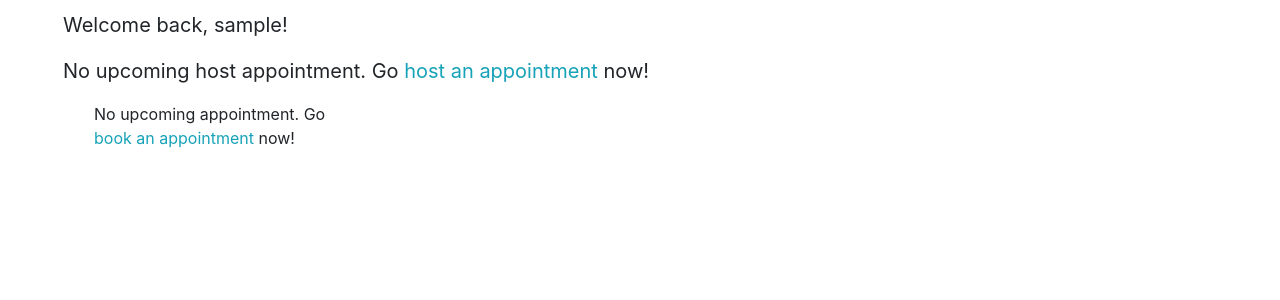
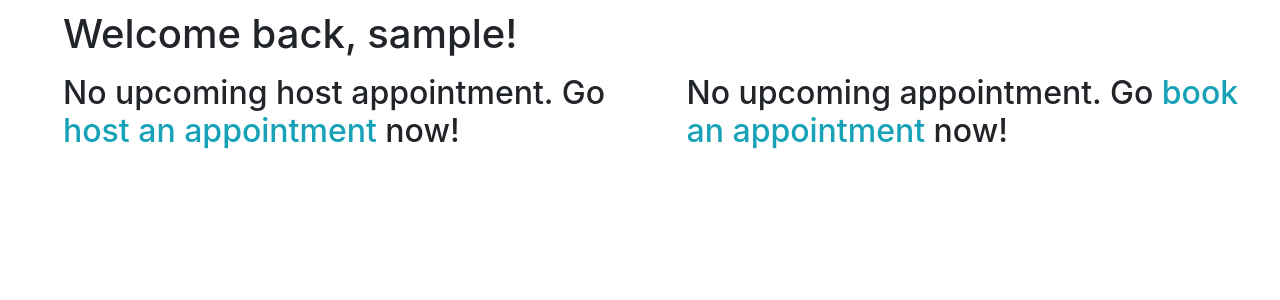
Before and after one commit to Asuka-neko/MeetCIT, a Django app: page /profile/ in a window 1280 px wide; the page is wider, and only the part inside the window is pictured. Shown: the part 62-362 px from the top of that part. Run offline with Django 4.2, Linux system fonts and the light colour scheme; the visitor is signed in with stand-in values (Sample User, id 1); data comes from the database, SQL or seed files in the repository; data that the repository does not hold is empty; some libraries are stand-ins or nearby versions.

Commit message:
Update profile.html

```diff
--- a/MeetCIT/cal/templates/cal/profile.html
+++ b/MeetCIT/cal/templates/cal/profile.html
@@ -1,14 +1,14 @@
 {% extends 'cal/base.html' %}
 
 {% block content %}
-<p class='col ml-5'>
+<h1 class='col ml-5'>
     Welcome back, {{user}}!
-</p>
+</h1>
 
 <div class="row ml-5 mt-3">
 <div class="col-sm-6">
     {% if host_event_upcoming %}
-    <p>Upcoming host appointments:</p>
+    <h2>Upcoming host appointments:</h2>
         {% for query in host_event_upcoming %}
         {% if query.mentee %}
     <div class="card mt-4 w-50 text-center" style="width: 18rem;">
@@ -34,13 +34,13 @@
 
 
     {% else %}
-    <p>No upcoming host appointment. Go <a href="{% url 'cal:event_new' %}">host an appointment</a> now!
-    </p>
+    <h2>No upcoming host appointment. Go <a href="{% url 'cal:event_new' %}">host an appointment</a> now!
+    </h2>
 
     {% endif %}
 
     {% if host_event_expired %}
-        <p>Past host appointments:</p>
+        <h2>Past host appointments:</h2>
             {% for query in host_event_expired %}
             {% if query.mentee %}
         <div class="card mt-4 w-50 text-center" style="width: 18rem;">
@@ -61,44 +61,41 @@
             {% endif %}
             {% endfor %}
     {% endif %}
+</div>
 
 
 <div class="col-sm-6">
     {% if user_event_upcoming %}
-    <div class='ml-3'>Upcoming appointments:</div>
-    <div>
-        <ul>
-            {% for query in user_event_upcoming %}
-            <li>
-                <p class='ml-3'>Host name: {{query.mentor}}</p>
-                <p class='ml-3'>Start time: {{query.start_time}}</p>
-                <p class='ml-3'>Start time: {{query.end_time}}</p>
-                <p class='ml-3'>Zoom link: {{query.zoom_link}}</p>
-                <a class="btn btn-info left" href="{% url 'cal:cancelsuccess' query.pk %}"> Cancel Appointment </a>
-            </li>
-            {% endfor %}
-        </ul>
-    </div>
+    <h2>Upcoming appointments:</h2>
+        {% for query in user_event_upcoming %}
+        <div class="card mt-4 w-50 text-center" style="width: 18rem;">
+            <div class="card-body">
+            <p class="card-title title">Host name: {{query.mentor}}</p>
+            <p class="card-text text-muted">Start time: {{query.start_time}}</p>
+            <p class="card-text text-muted">End time: {{query.end_time}}</p>
+            <p class="card-text">Zoom link: {{query.zoom_link}}</p>
+            <a class="btn btn-info" href="{% url 'cal:cancelsuccess' query.pk %}"> Cancel Appointment </a>
+            </div>
+        </div>
+        {% endfor %}
 
     {% else %}
-    <div class='ml-3'>No upcoming appointment. Go <a href="{% url 'cal:catalogue' %}">book an appointment</a> now!
-    </div>
+    <h2>No upcoming appointment. Go <a href="{% url 'cal:catalogue' %}">book an appointment</a> now!
+    </h2>
 
     {% endif %}
 
     {% if user_event_expired %}
-    <div class='ml-3'>Past appointments:</div>
-    <div>
-        <ul>
-            {% for query in user_event_expired %}
-            <li>
-                <p class='ml-3'>Host name: {{query.mentor}}</p>
-                <p class='ml-3'>Start time: {{query.start_time}}</p>
-                <p class='ml-3'>Start time: {{query.end_time}}</p>
-            </li>
-            {% endfor %}
-        </ul>
-    </div>
+    <h2>Past appointments:</h2>
+        {% for query in user_event_expired %}
+        <div class="card mt-4 w-50 text-center" style="width: 18rem;">
+            <div class="card-body">
+            <p class="card-title title">Host name: {{query.mentor}}</p>
+            <p class="card-text text-muted">Start time: {{query.start_time}}</p>
+            <p class="card-text text-muted">End time: {{query.end_time}}</p>
+            </div>
+        </div>
+        {% endfor %}
     {% endif %}
 </div>
 </div>
```
